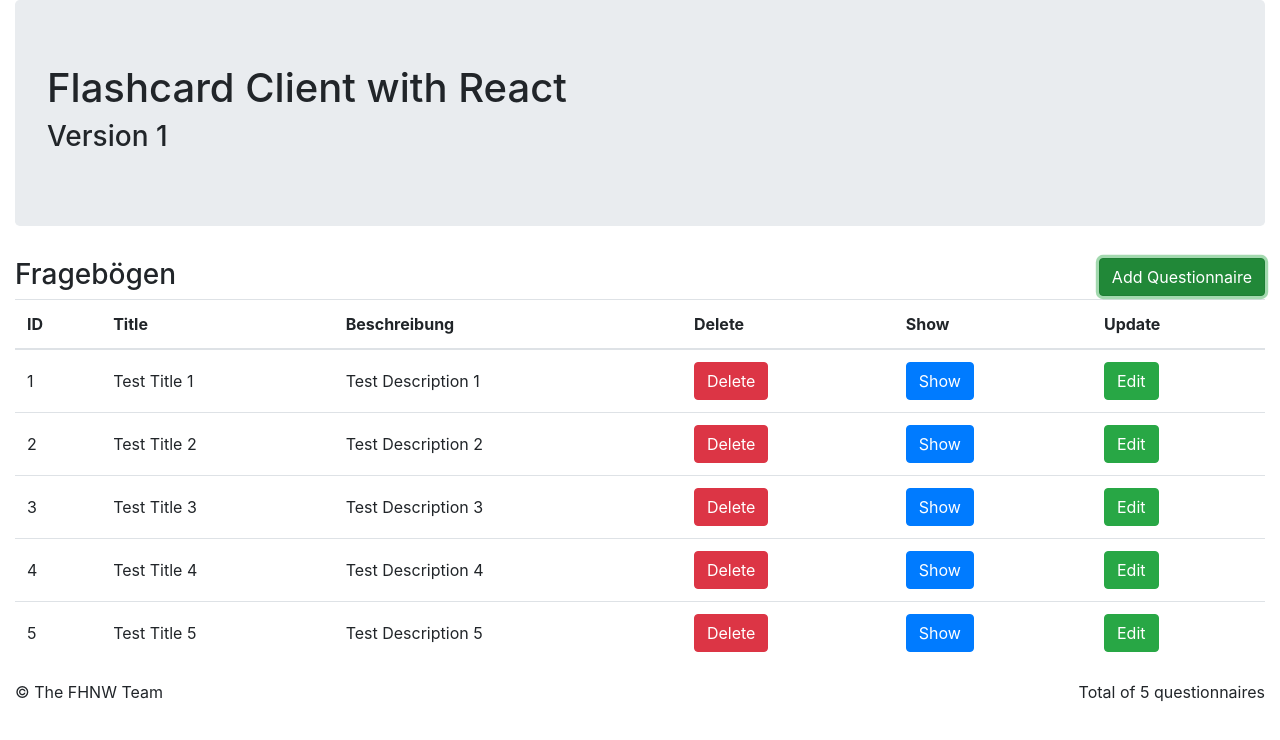
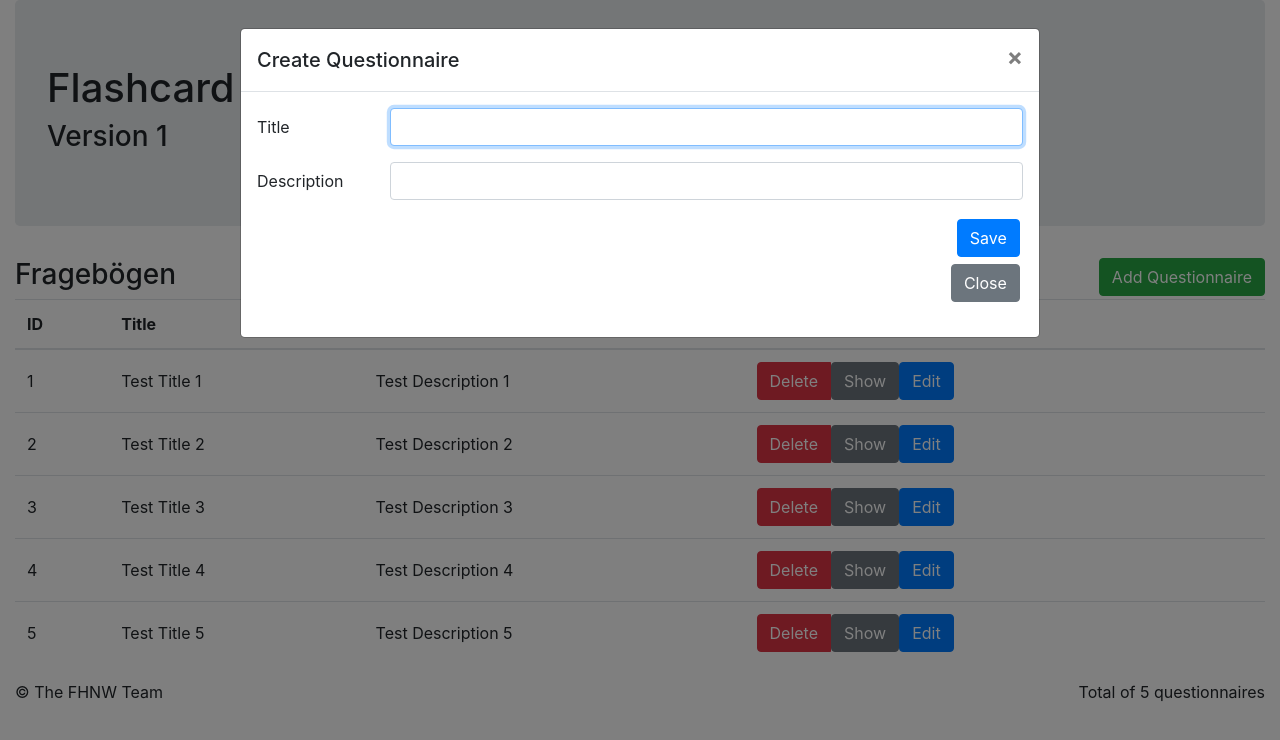
Before and after one commit to Predip/-fhnw-webfr-hs20V2, a React (Create React App) app in the folder reactjs/: page / in a window 1280 px wide. Both pictures are taken after a click on the button "Add Questionnaire". Shown: the top 740 px of the page. Built offline with nearby package versions, Linux system fonts and the light colour scheme.

Commit message:
CRUD function

```diff
--- a/reactjs/package.json
+++ b/reactjs/package.json
@@ -7,6 +7,7 @@
     "@testing-library/react": "^11.2.5",
     "@testing-library/user-event": "^12.6.3",
     "bootstrap": "^4.6.0",
+    "lodash": "^4.17.20",
     "react": "^17.0.1",
     "react-dom": "^17.0.1",
     "react-scripts": "4.0.2",
--- a/reactjs/src/app/App.js
+++ b/reactjs/src/app/App.js
@@ -1,26 +1,18 @@
-import React, { Component } from "react";
+import React from "react";
 import { Container } from 'reactstrap';
 import Header from './Header';
 import Footer from './Footer';
 import QuestionnaireContainer from '../questionnaire/QuestionnaireContainer';
 
-class App extends Component {
-    constructor(props) {
-        super(props);
-        this.state = {
-            questionnaires: this.props.qs,
-        };
-    }
-    render () {
-        const rightMessageTxt = "Total of " + this.state.questionnaires.length + " questionnaires";
+const App = props => {
+    const rightMessageTxt = "Total of " + props.qs.length + " questionnaires";
     return (
         <Container fluid>
             <Header title = "Flashcard Client with React" subtitle = "Version 1" />
-                <QuestionnaireContainer questions = {this.state.questionnaires}/>
+            <QuestionnaireContainer questions = {props.qs}/>
             <Footer leftMessage = "The FHNW Team" rightMessage = {rightMessageTxt} />
         </Container>
     );
 }
-}
 
 export default App;
--- a/reactjs/src/questionnaire/QuestionnaireContainer.js
+++ b/reactjs/src/questionnaire/QuestionnaireContainer.js
@@ -1,12 +1,22 @@
-import React from 'react';
+import React, { useState } from 'react';
+import _ from "lodash";
+import QuestionnaireCreateDialog from './QuestionnaireCreateDialog';
 import QuestionnaireTable from './QuestionnaireTable';
 
-const QuestionnaireContainer = ({ questions }) => (
-    <div>
-        <button className="btn btn-success float-right">Add Questionnaire</button>
-        <h3>Frageb&ouml;gen</h3>
-        <QuestionnaireTable questionnaires = {questions} />
-    </div>
-)
+const QuestionnaireContainer = ({ questions }) => {
+    let [qs, setQuestionnaires] = useState(questions);
+    const id = (qs) => _.get(_.maxBy(qs, "id"), "id", 0) + 1;
+    const create = (questionnaire) => setQuestionnaires(_.concat(qs, { id: id(qs), ...questionnaire }));
+    const update = (questionnaire) => setQuestionnaires(_.map(qs, (q) => (q.id === questionnaire.id ? questionnaire : q)));
+    const remove = (id) => setQuestionnaires(_.reject(qs, { id: id }));
+
+    return (
+        <div>
+            <QuestionnaireCreateDialog create={create} />
+            <h3>Frageb&ouml;gen</h3>
+            <QuestionnaireTable questionnaires={qs} update={update} remove={remove} />
+        </div>
+    );
+}
 
 export default QuestionnaireContainer;
--- /dev/null
+++ b/reactjs/src/questionnaire/QuestionnaireCreateDialog.js
@@ -0,0 +1,47 @@
+import React, { useState } from 'react';
+import { Button, Modal, ModalHeader, ModalBody, Form, FormGroup, Label, Col, Input } from 'reactstrap';
+
+const QuestionnaireShowDialog = props => {
+    let [showModal, setShowModal] = useState(false);
+    let [qs, setQuestionnaire] = useState({ title: '', description: '' })
+
+    const change = event => setQuestionnaire({ ...qs, [event.target.name]: event.target.value });
+    const save = () => { props.create(qs); close(); }
+    const close = () => { setShowModal(false); setQuestionnaire({ title: '', description: '' }); }
+    const open = () => setShowModal(true);
+
+    return (
+        <div>
+            <Button color="success" onClick={open} className="float-right">Add Questionnaire</Button>
+            <Modal isOpen={showModal} toggle={close} size="lg" autoFocus={false}>
+                <ModalHeader toggle={close}>Create Questionnaire</ModalHeader>
+                <ModalBody>
+                    <Form>
+                        <FormGroup row>
+                            <Label md={2} for="formTitle"> Title </Label>
+                            <Col md={10}>
+                                <Input onChange={change} type="text" id="formTitle" name="title" autoFocus value={qs.title} />
+                            </Col>
+                        </FormGroup>
+                        <FormGroup row>
+                            <Label md={2} for="formDescription"> Description </Label>
+                            <Col md={10}>
+                                <Input onChange={change} type="text" id="formDescription" name="description" value={qs.description} />
+                            </Col>
+                        </FormGroup>
+                        <FormGroup>
+                            <Col className="clearfix" style={{ padding: '.2rem' }}>
+                                <Button className="float-right" color="primary" onClick={save}>Save</Button>
+                            </Col>
+                            <Col className="clearfix" style={{ padding: '.2rem' }}>
+                                <Button className="float-right" color="secondary" onClick={close}>Close</Button>
+                            </Col>
+                        </FormGroup>
+                    </Form>
+                </ModalBody>
+            </Modal>
+        </div>
+    );
+}
+
+export default QuestionnaireShowDialog;
--- /dev/null
+++ b/reactjs/src/questionnaire/QuestionnaireShowDialog.js
@@ -0,0 +1,40 @@
+import React, { useState } from 'react';
+import { Button, Modal, ModalHeader, ModalBody, Form, FormGroup, Label, Col, Input } from 'reactstrap';
+
+const QuestionnaireShowDialog = ({questionnaire}) => {
+    let [showModal, setShowModal] = useState(false);
+    const close = () => setShowModal(false);
+    const open = () => setShowModal(true);
+
+    return (
+        <div>
+            <Button color="secondary" onClick={open}>Show</Button>
+            <Modal isOpen={showModal} toggle={close} size="lg" autoFocus={false}>
+                <ModalHeader toggle={close}>Show Questionnaire</ModalHeader>
+                <ModalBody>
+                    <Form>
+                        <FormGroup row>
+                            <Label md={2} for="formTitle"> Title </Label>
+                            <Col md={10}>
+                                <Input type="text" id="formTitle" defaultValue={questionnaire.title} plaintext />
+                            </Col>
+                        </FormGroup>
+                        <FormGroup row>
+                            <Label md={2} for="formDescription"> Description </Label>
+                            <Col md={10}>
+                                <Input type="text" id="formDescription" defaultValue={questionnaire.description} plaintext />
+                            </Col>
+                        </FormGroup>
+                        <FormGroup>
+                            <Col className="clearfix" style={{ padding: '.2rem' }}>
+                                <Button className="float-right" color="secondary" onClick={close}>Close</Button>
+                            </Col>
+                        </FormGroup>
+                    </Form>
+                </ModalBody>
+            </Modal>
+        </div>
+    );
+}
+
+export default QuestionnaireShowDialog;
--- a/reactjs/src/questionnaire/QuestionnaireTable.js
+++ b/reactjs/src/questionnaire/QuestionnaireTable.js
@@ -1,26 +1,29 @@
 import React from 'react';
 import { Table } from 'reactstrap';
+import _ from "lodash";
 import QuestionnaireTableElement from './QuestionnaireTableElement';
 
 const textStyle = {
     verticalAlign: 'middle'
 };
 
-const QuestionnaireTable = ({questionnaires}) => (
+const QuestionnaireTable = ({questionnaires, update, remove}) => (
     <Table class="table table-condensed table-hover">
         <thead>
             <tr>
                 <th colSpan="1" style={textStyle}>ID</th>
                 <th colSpan="3" style={textStyle}>Title</th>
                 <th colSpan="10" style={textStyle}>Beschreibung</th>
-                <th colSpan="1" style={textStyle}>Delete</th>
-                <th colSpan="1" style={textStyle}>Show</th>
-                <th colSpan="1" style={textStyle}>Update</th>
+                <th colSpan="1" style={textStyle}>Aktionen</th>
             </tr>
         </thead>
         <tbody>
-            { questionnaires.map((questionnaire) =>
-                    <QuestionnaireTableElement key={questionnaire.id} questionnaire={questionnaire} />)
+            { _.map(questionnaires, questionnaire =>
+                <QuestionnaireTableElement
+                    key={questionnaire.id}
+                    questionnaire={questionnaire}
+                    update={ update }
+                    remove={ remove } />)
             }
         </tbody>
     </Table>
--- a/reactjs/src/questionnaire/QuestionnaireTableElement.js
+++ b/reactjs/src/questionnaire/QuestionnaireTableElement.js
@@ -1,17 +1,25 @@
 import React from 'react';
+import { Button } from 'reactstrap';
+import _ from "lodash";
+import QuestionnaireShowDialog from './QuestionnaireShowDialog';
+import QuestionnaireUpdateDialog from './QuestionnaireUpdateDialog';
 
 const textStyle = {
     verticalAlign: 'middle'
 };
 
-const QuestionnaireTableElement = ({questionnaire}) => (
+const QuestionnaireTableElement = ({questionnaire, update, remove}) => (
     <tr>
         <td colSpan="1" style={textStyle}>{questionnaire.id}</td>
         <td colSpan="3" style={textStyle}>{questionnaire.title}</td>
         <td colSpan="10" style={textStyle}>{questionnaire.description}</td>
-        <td colSpan="1" style={textStyle}><button className="btn btn-danger">Delete</button></td>
-        <td colSpan="1" style={textStyle}><button className="btn btn-primary">Show</button></td>
-        <td><button className="btn btn-success">Edit</button></td>
+        <td style={textStyle}>
+            <div className="btn-group" role="group">
+                <Button color="danger" onClick={_.partial(remove, questionnaire.id)}>Delete</Button>
+                <QuestionnaireShowDialog questionnaire={questionnaire} />
+                <QuestionnaireUpdateDialog questionnaire={questionnaire} update={update} />
+            </div>
+        </td>
     </tr>
 )
 
--- /dev/null
+++ b/reactjs/src/questionnaire/QuestionnaireUpdateDialog.js
@@ -0,0 +1,47 @@
+import React, { useState } from 'react';
+import { Button, Modal, ModalHeader, ModalBody, Form, FormGroup, Label, Col, Input } from 'reactstrap';
+
+const QuestionnaireUpdateDialog = ({ questionnaire: oldQuestionnaire, update }) => {
+    let [showModal, setShowModal] = useState(false);
+    let [qs, setQuestionnaire] = useState(oldQuestionnaire)
+
+    const change = event => setQuestionnaire({ ...qs, [event.target.name]: event.target.value });
+    const save = () => { setShowModal(false); update({ ...qs, id: oldQuestionnaire.id }); }
+    const close = () => { setShowModal(false); setQuestionnaire({ title: '', description: '' }); }
+    const open = () => setShowModal(true);
+
+    return (
+        <div>
+            <Button color="primary" onClick={open}>Edit</Button>
+            <Modal isOpen={showModal} toggle={close} size="lg" autoFocus={false}>
+                <ModalHeader toggle={close}>Edit Questionnaire</ModalHeader>
+                <ModalBody>
+                    <Form>
+                        <FormGroup row>
+                            <Label md={2} for="formTitle"> Title </Label>
+                            <Col md={10}>
+                                <Input onChange={change} type="text" id="formTitle" name="title" autoFocus value={qs.title} />
+                            </Col>
+                        </FormGroup>
+                        <FormGroup row>
+                            <Label md={2} for="formDescription"> Description </Label>
+                            <Col md={10}>
+                                <Input onChange={change} type="text" id="formDescription" name="description" value={qs.description} />
+                            </Col>
+                        </FormGroup>
+                        <FormGroup>
+                            <Col className="clearfix" style={{ padding: '.2rem' }}>
+                                <Button className="float-right" color="primary" onClick={save}>Save</Button>
+                            </Col>
+                            <Col className="clearfix" style={{ padding: '.2rem' }}>
+                                <Button className="float-right" color="secondary" onClick={close}>Close</Button>
+                            </Col>
+                        </FormGroup>
+                    </Form>
+                </ModalBody>
+            </Modal>
+        </div>
+    );
+}
+
+export default QuestionnaireUpdateDialog;
```
Also changed, not shown: 1 other file (tests, documents, lock files or other folders). Lines whose indentation alone changed are shown as unchanged.
